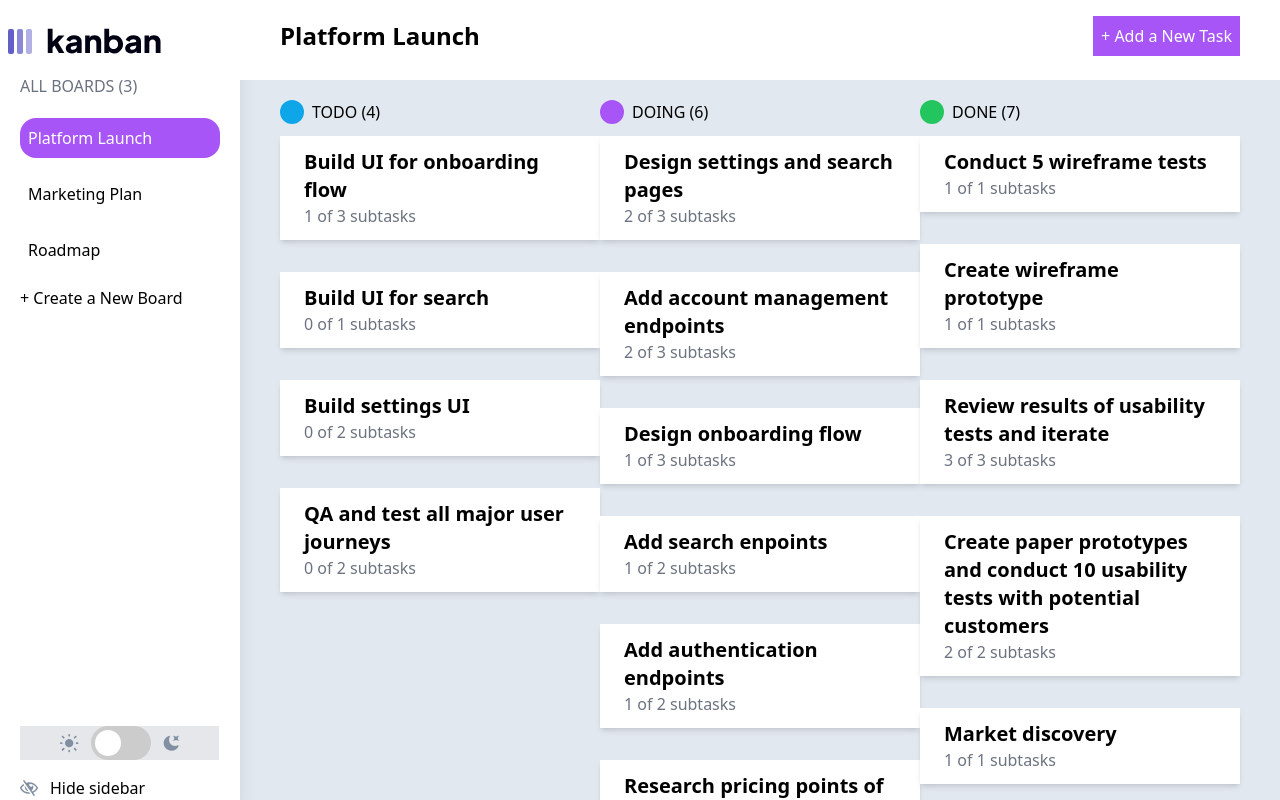
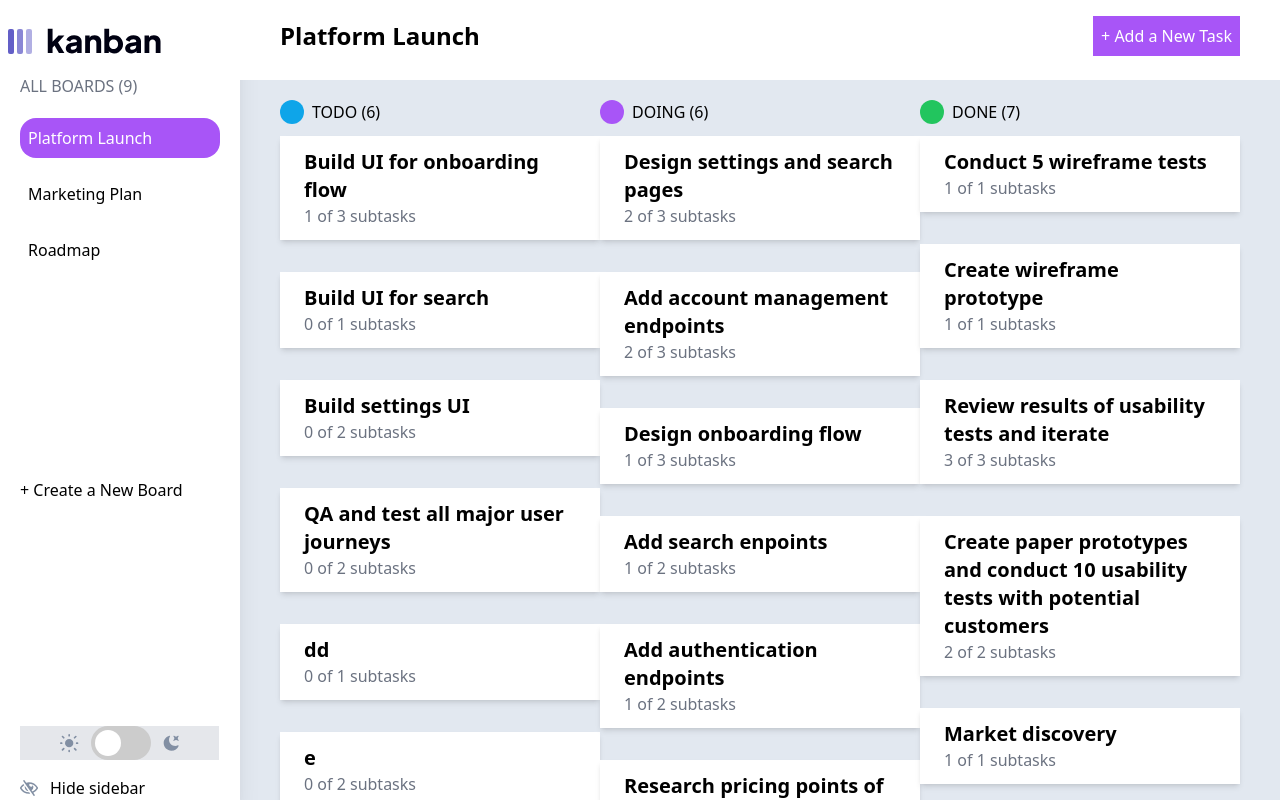
Before and after one commit to AhmaadAlharbi/Kanban-task-management-web-app, a Vue app: page / in a window 1280 px wide. Shown: the top 800 px of the page. Built offline with nearby package versions, Linux system fonts and the light colour scheme; data requests are answered from the project's data file.

Commit message:
fix adding to json-file

```diff
--- a/data/db.json
+++ b/data/db.json
@@ -1,12 +1,15 @@
 {
   "boards": [
     {
+      "id": 1,
       "name": "Platform Launch",
       "columns": [
         {
+          "id": 1,
           "name": "Todo",
           "tasks": [
             {
+              "id": 1,
               "title": "Build UI for onboarding flow",
               "description": "",
               "status": "Todo",
@@ -26,6 +29,7 @@
               ]
             },
             {
+              "id": 2,
               "title": "Build UI for search",
               "description": "",
               "status": "Todo",
@@ -37,6 +41,7 @@
               ]
             },
             {
+              "id": 3,
               "title": "Build settings UI",
               "description": "",
               "status": "Todo",
@@ -52,6 +57,7 @@
               ]
             },
             {
+              "id": 4,
               "title": "QA and test all major user journeys",
               "description": "Once we feel version one is ready, we need to rigorously test it both internally and externally to identify any major gaps.",
               "status": "Todo",
@@ -65,13 +71,47 @@
                   "isCompleted": false
                 }
               ]
+            },
+            {
+              "title": "dd",
+              "description": "dd",
+              "status": "",
+              "subtasks": [
+                {
+                  "title": {
+                    "text": ""
+                  },
+                  "isCompleted": false
+                }
+              ]
+            },
+            {
+              "title": "e",
+              "description": "eee",
+              "status": "",
+              "subtasks": [
+                {
+                  "title": {
+                    "text": "e"
+                  },
+                  "isCompleted": false
+                },
+                {
+                  "title": {
+                    "text": "e"
+                  },
+                  "isCompleted": false
+                }
+              ]
             }
           ]
         },
         {
+          "id": 2,
           "name": "Doing",
           "tasks": [
             {
+              "id": 1,
               "title": "Design settings and search pages",
               "description": "",
               "status": "Doing",
@@ -91,6 +131,7 @@
               ]
             },
             {
+              "id": 2,
               "title": "Add account management endpoints",
               "description": "",
               "status": "Doing",
@@ -110,6 +151,7 @@
               ]
             },
             {
+              "id": 3,
               "title": "Design onboarding flow",
               "description": "",
               "status": "Doing",
@@ -129,6 +171,7 @@
               ]
             },
             {
+              "id": 4,
               "title": "Add search enpoints",
               "description": "",
               "status": "Doing",
@@ -144,6 +187,7 @@
               ]
             },
             {
+              "id": 5,
               "title": "Add authentication endpoints",
               "description": "",
               "status": "Doing",
@@ -159,6 +203,7 @@
               ]
             },
             {
+              "id": 6,
               "title": "Research pricing points of various competitors and trial different business models",
               "description": "We know what we're planning to build for version one. Now we need to finalise the first pricing model we'll use. Keep iterating the subtasks until we have a coherent proposition.",
               "status": "Doing",
@@ -284,6 +329,7 @@
       ]
     },
     {
+      "id": 2,
       "name": "Marketing Plan",
       "columns": [
         {
@@ -375,6 +421,7 @@
       ]
     },
     {
+      "id": 3,
       "name": "Roadmap",
       "columns": [
         {
@@ -425,6 +472,99 @@
           "tasks": []
         }
       ]
+    },
+    {
+      "title": "deww",
+      "description": "e",
+      "status": "",
+      "subtasks": [
+        {
+          "title": {
+            "text": "ew"
+          },
+          "isCompleted": false
+        }
+      ],
+      "id": 4
+    },
+    {
+      "title": "qwd",
+      "description": "",
+      "status": "",
+      "subtasks": [
+        {
+          "title": {
+            "text": ""
+          },
+          "isCompleted": false
+        }
+      ],
+      "id": 5
+    },
+    {
+      "title": "qwd",
+      "description": "wqd",
+      "status": "",
+      "subtasks": [
+        {
+          "title": {
+            "text": "qwd"
+          },
+          "isCompleted": false
+        },
+        {
+          "title": {
+            "text": "qwdqddw"
+          },
+          "isCompleted": false
+        }
+      ],
+      "id": 6
+    },
+    {
+      "title": "ed",
+      "description": "dw",
+      "status": "",
+      "subtasks": [
+        {
+          "title": {
+            "text": ""
+          },
+          "isCompleted": false
+        }
+      ],
+      "columnId": 1,
+      "id": 7
+    },
+    {
+      "title": "ss",
+      "description": "waddwaad",
+      "status": "",
+      "subtasks": [
+        {
+          "title": {
+            "text": ""
+          },
+          "isCompleted": false
+        }
+      ],
+      "columnId": 1,
+      "id": 8
+    },
+    {
+      "title": "wqd",
+      "description": "",
+      "status": "",
+      "subtasks": [
+        {
+          "title": {
+            "text": ""
+          },
+          "isCompleted": false
+        }
+      ],
+      "columnId": 1,
+      "id": 9
     }
   ]
 }
--- a/src/stores/TaskStore.js
+++ b/src/stores/TaskStore.js
@@ -107,40 +107,39 @@ export const useTaskStore = defineStore("taskStore", {
     //     console.log(`Board with name "${boardName}" not found.`);
     //   }
     // },
+
     async addTasks(boardName, columnName, task) {
-      let targetBoard = this.boards.find((board) => board.name === boardName);
+      // Fetch and update the boards in the store
+      await this.getBoards();
+      const targetBoard = this.boards.find((board) => board.name === boardName);
 
-      if (targetBoard) {
-        let targetColumn = targetBoard.columns.find(
-          (column) => column.name === columnName
-        );
+      if (!targetBoard) {
+        console.error(`Board not found: ${boardName}`);
+        return;
+      }
 
-        if (targetColumn) {
-          targetColumn.tasks.push(task);
+      const targetColumn = targetBoard.columns.find(
+        (column) => column.name === columnName
+      );
 
-          try {
-            const res = await fetch("http://localhost:3000/boards", {
-              method: "POST",
-              body: JSON.stringify(task),
-              headers: { "Content-Type": "application/json" },
-            });
+      if (!targetColumn) {
+        console.error(`Column not found: ${columnName}`);
+        return;
+      }
 
-            if (res.ok) {
-              console.log("Task added successfully");
-            } else {
-              console.log("Failed to add task");
-            }
-          } catch (error) {
-            console.log("An error occurred:", error);
-          }
-        } else {
-          console.log(
-            `Column with name "${columnName}" not found in the "${boardName}" board.`
-          );
-        }
-      } else {
-        console.log(`Board with name "${boardName}" not found.`);
-      }
+      // Define or import generateUniqueId function
+      const generateUniqueId = () => {
+        return (id = Math.floor(Math.random() * 1000000));
+      };
+
+      const newTask = { ...task, id: generateUniqueId() };
+      targetColumn.tasks.push(newTask);
+
+      await fetch(`http://localhost:3000/boards/${targetBoard.id}`, {
+        method: "PUT",
+        body: JSON.stringify(targetBoard),
+        headers: { "Content-Type": "application/json" },
+      });
     },
 
     setSelectedBoardIndex(index) {
--- a/src/views/HomeView.vue
+++ b/src/views/HomeView.vue
@@ -136,8 +136,12 @@ export default {
       selectedTask.value = null;
     };
     const findBoard = (task) => {
-      return taskStore.boards.find((board) =>
-        board.columns.some((column) => column.tasks.some((t) => t === task))
+      return taskStore.boards.find(
+        (board) =>
+          board.columns &&
+          board.columns.some(
+            (column) => column.tasks && column.tasks.some((t) => t === task)
+          )
       );
     };
 
```
